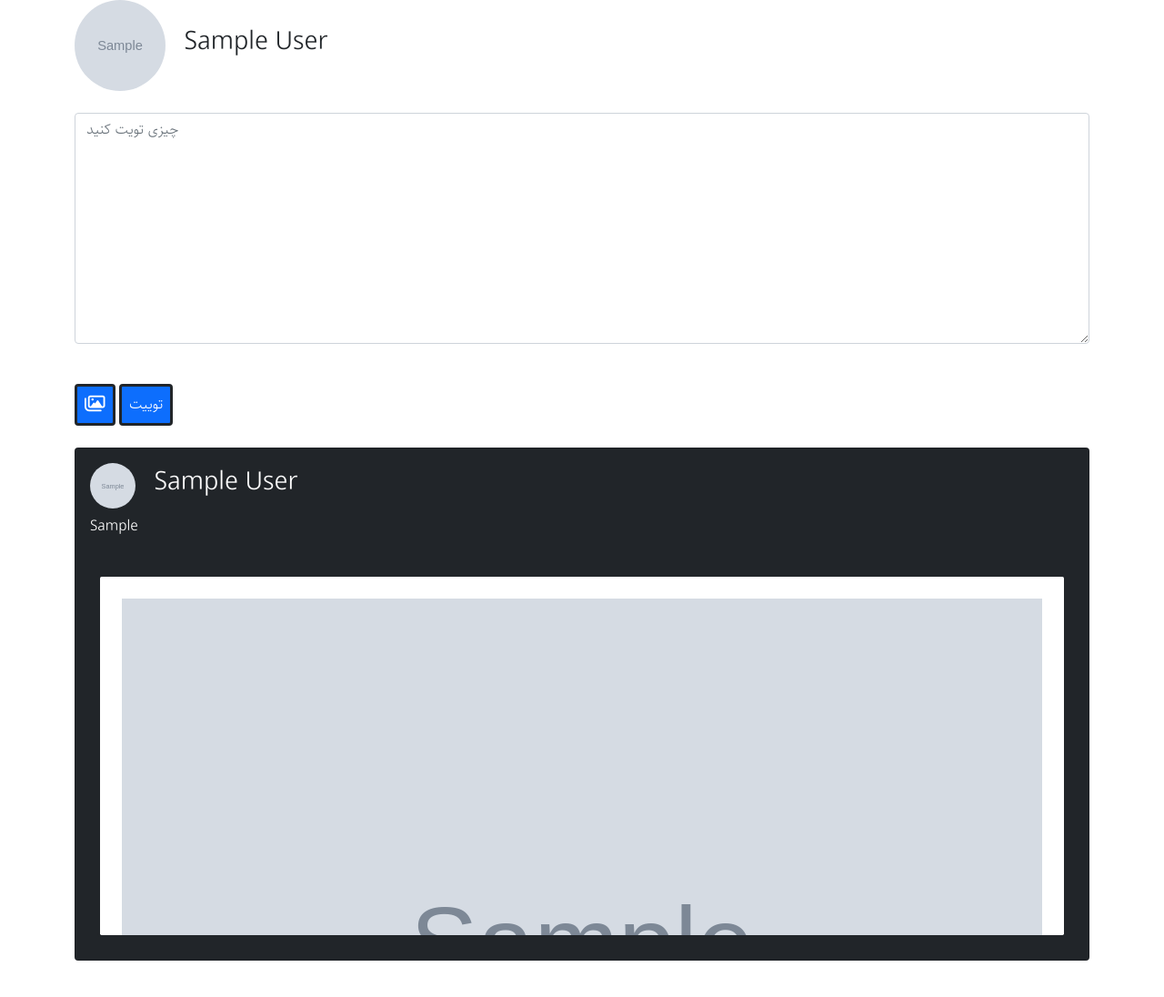
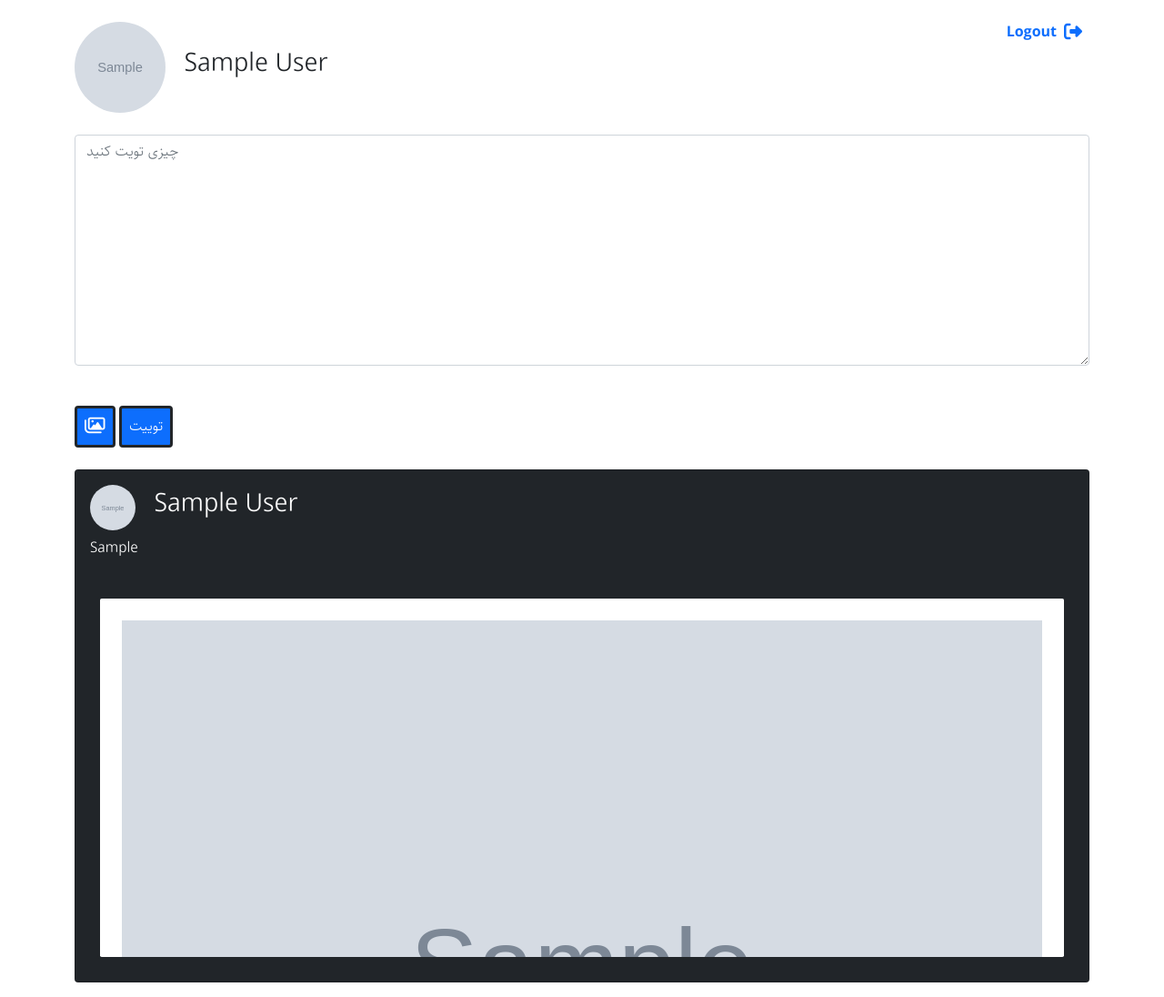
Before and after one commit to codingwithahmad/tw-clone, a Django app: page / in a window 1280 px wide. Shown: the whole page at 91% size. Before the commit the page ends 1056 px from the top, so only its background shows below. Run offline with Django 3.2, Linux system fonts and the light colour scheme; a user stored in the database is signed in; tables that the repository leaves empty hold one stand-in row (values such as "Sample post"); grey boxes marked "Sample" are stand-in pictures; some libraries are stand-ins or nearby versions.

Commit message:
todo -> 27

```diff
--- a/account/urls.py
+++ b/account/urls.py
@@ -6,7 +6,7 @@ app_name = "account"
 
 urlpatterns = [
     path('login/', views.LoginView.as_view(redirect_authenticated_user=True), name='login'),
-    # path('logout/', views.LogoutView.as_view(), name='logout'),
+    path('logout/', views.LogoutView.as_view(), name='logout'),
 
     # path('password_change/', views.PasswordChangeView.as_view(), name='password_change'),
     # path('password_change/done/', views.PasswordChangeDoneView.as_view(), name='password_change_done'),
--- a/config/settings.py
+++ b/config/settings.py
@@ -19,6 +19,7 @@ BASE_DIR = Path(__file__).resolve().parent.parent
 
 LOGIN_REDIRECT_URL = "twits:TimeLine"
 LOGIN_URL = "account:login"
+LOGOUT_REDIRECT_URL = 'account:login'
 
 # Quick-start development settings - unsuitable for production
 # See https://docs.djangoproject.com/en/3.2/howto/deployment/checklist/
--- a/templates/registration/create_twit.html
+++ b/templates/registration/create_twit.html
@@ -24,6 +24,7 @@
 		                  {{ user.username }}
 		                {% endif %}
               		</h3>
+              		<span class="float-start"><a href="{% url 'account:logout' %}" style="text-decoration: none; font-weight: bold;">Logout<i class="fas fa-sign-out-alt fa-lg m-2"></i></a></span>
             	</div>
 				<div class="col-12 my-4">
 					{{ form.twit|attr:"placeholder:چیزی تویت کنید"|as_crispy_field }}
--- a/templates/twit/partial/create_twit.html
+++ b/templates/twit/partial/create_twit.html
@@ -3,7 +3,7 @@
 {% load widget_tweaks %}
 <form method="post" enctype="multipart/form-data">
 			{% csrf_token %}
-			<div class="container my-font">
+			<div class="container my-font my-4">
 				<div class="profile mb-2">
               		<img src="{{ user.profile_photo.url }}" alt="..." class="profile-photo">
               		<h3 class="d-inline mx-3 my-font">
@@ -13,6 +13,7 @@
 		                  {{ user.username }}
 		                {% endif %}
               		</h3>
+              		<span class="float-start"><a href="{% url 'account:logout' %}" style="text-decoration: none; font-weight: bold;">Logout<i class="fas fa-sign-out-alt fa-lg m-2"></i></a></span>
             	</div>
 				<div class="col-12 my-4">
 					{{ form.twit|attr:"placeholder:چیزی تویت کنید"|as_crispy_field }}
```
Also changed, not shown: README.md.
